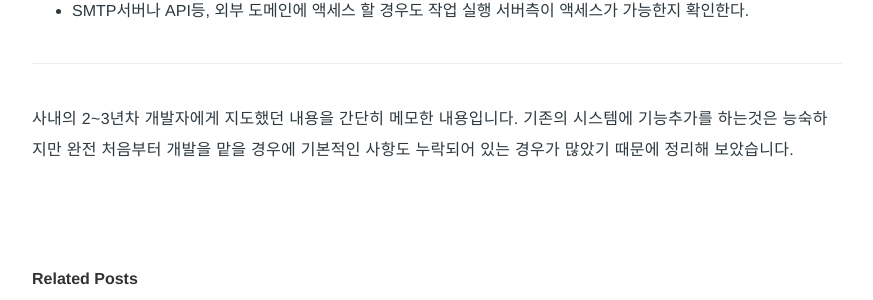
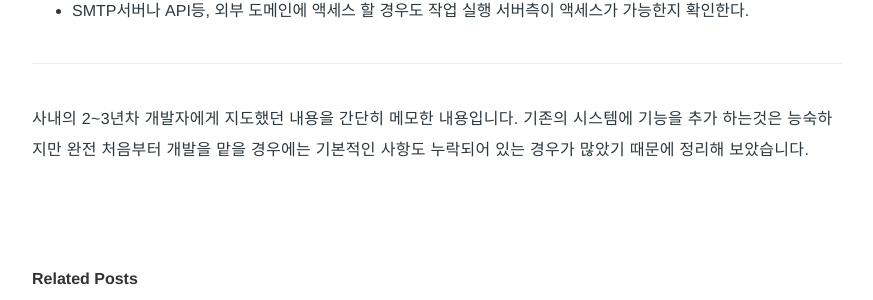
Before and after one commit to Pie001/pie001.github.io, a Jekyll site: the page built from _posts/2017-06-02-0016.md, in a window 1280 px wide and 900 px high, scrolled down 2300 px. Shown: the part 150-450 px from the top of the window, without its empty margins (203-1076 px from the left). Built offline with Jekyll 4.4.1, drawn with Linux system fonts in a browser that asks for light colours; comment, search, counter and statistics services are not loaded.

Commit message:
Update 2017-06-02-0016.md

```diff
--- a/_posts/2017-06-02-0016.md
+++ b/_posts/2017-06-02-0016.md
@@ -77,4 +77,4 @@ NG의 경우엔 예외의 상세(StackTrace나 예외의 메세지등). SKIP의
 ---------------------
 
 사내의 2~3년차 개발자에게 지도했던 내용을 간단히 메모한 내용입니다.
-기존의 시스템에 기능추가를 하는것은 능숙하지만 완전 처음부터 개발을 맡을 경우에 기본적인 사항도 누락되어 있는 경우가 많았기 때문에 정리해 보았습니다.
+기존의 시스템에 기능을 추가 하는것은 능숙하지만 완전 처음부터 개발을 맡을 경우에는 기본적인 사항도 누락되어 있는 경우가 많았기 때문에 정리해 보았습니다.
```
